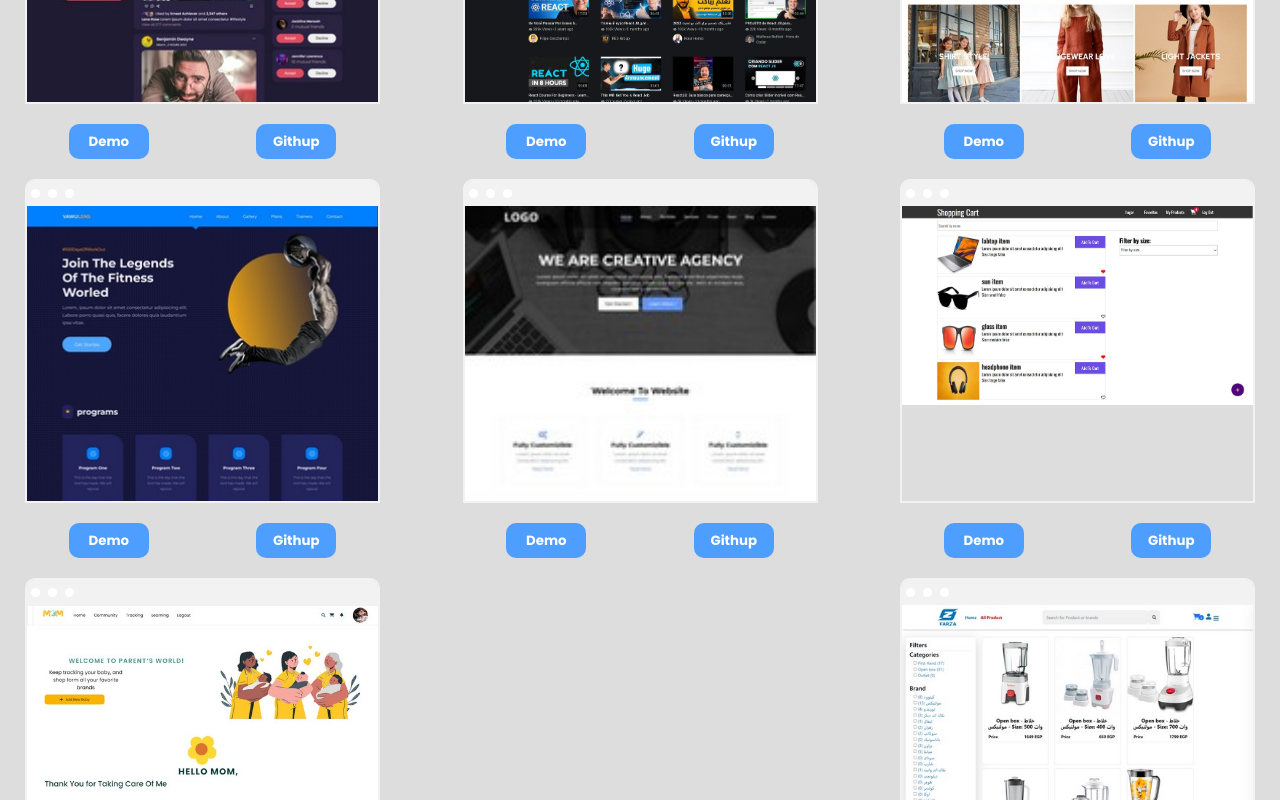
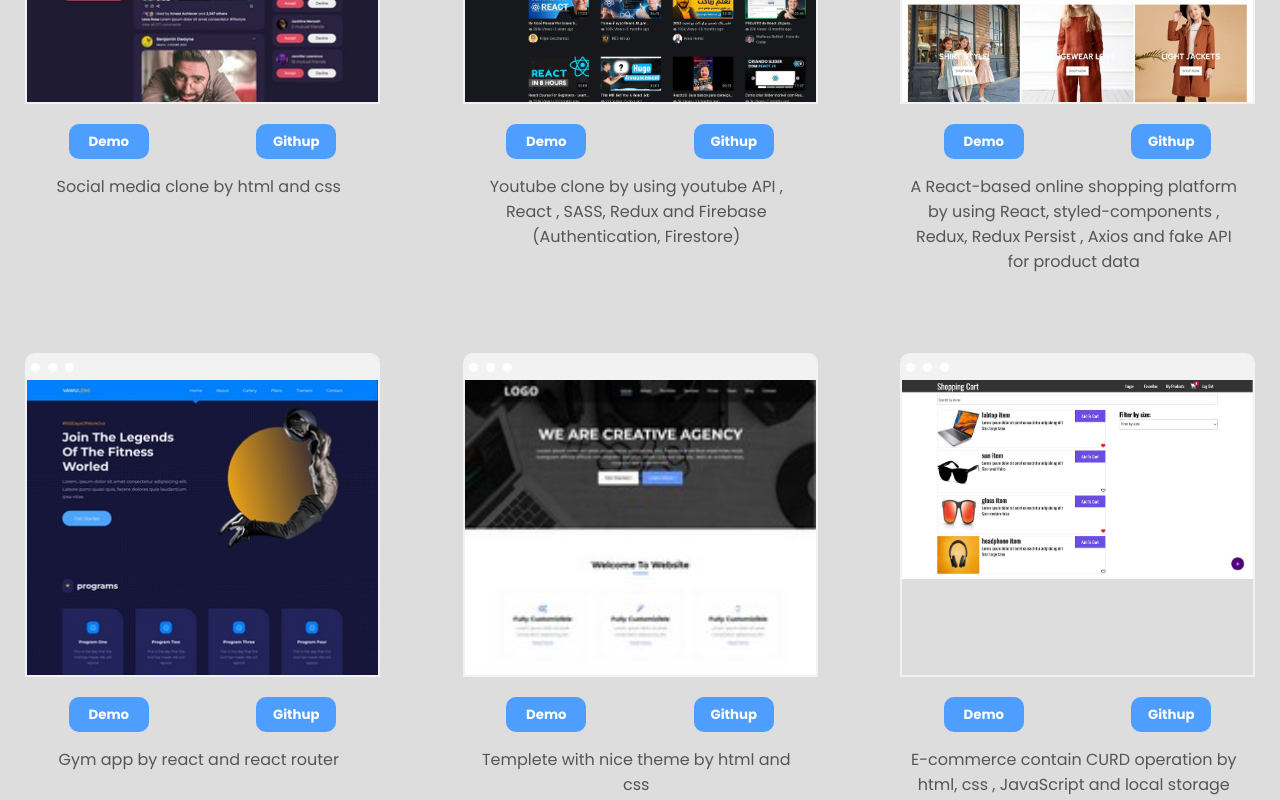
Before and after one commit to hagerElroby/hagerElroby-portfolio, a React (Create React App) app: page / in a window 1280 px wide. Shown: the part 2000-2800 px from the top of the page. Built offline with nearby package versions, Linux system fonts and the light colour scheme.

Commit message:
add tech to card

```diff
--- a/src/components/product/Product.css
+++ b/src/components/product/Product.css
@@ -2,7 +2,7 @@
   display: flex;
   flex-direction: column;
   width: 30%;
-
+  /* height: 60vh; */
 
 }
 .p{
@@ -50,6 +50,12 @@
   -ms-transform: translateY(-100%);
   -o-transform: translateY(-100%);
 }
+.tech{
+  width: 90%;
+  color: #555;
+  margin: 15px;
+  height: 18vh;
+}
 .btn{
   display: flex;
   justify-content: space-around;
--- a/src/components/product/Product.jsx
+++ b/src/components/product/Product.jsx
@@ -2,7 +2,7 @@ import "./Product.css";
 import githupimg from '../../img/github (1).svg';
 import webimg from '../../img/globe-solid (1).svg'
 
-const Product = ({img,link ,githup}) => {
+const Product = ({img,link ,githup ,tech}) => {
   return (
     <div className="card">
     <div className="p">
@@ -23,6 +23,10 @@ const Product = ({img,link ,githup}) => {
             <button>Githup</button>
         </a>
     </div>
+    <div>
+      <p className="tech">{tech}</p>
+    </div>
+
     </div>
   );
 };
--- a/src/components/productList/ProductList.jsx
+++ b/src/components/productList/ProductList.jsx
@@ -13,7 +13,13 @@ const ProductList = () => {
       </div>
       <div className="pl-list">
         {products.map((item) => (
-          <Product key={item.id} img={item.img} link={item.link} githup={item.githup}/>
+          <Product
+          key={item.id}
+          img={item.img}
+          link={item.link}
+          githup={item.githup}
+          tech={item.tech}
+          />
         ))}
       </div>
     </div>
--- a/src/data.js
+++ b/src/data.js
@@ -5,50 +5,58 @@ export const products = [
         id: 1,
         img: require('./img/2.jpg'),
         link: "https://hagerelroby.github.io/nokoSocial/",
-        githup: "https://github.com/hagerElroby/nokoSocial"
+        githup: "https://github.com/hagerElroby/nokoSocial",
+        tech: "Social media clone by html and css"
       },
       {
         id: 2,
         img: require('./img/1.jpg'),
         link: "https://clone-yout.web.app/",
-        githup: "https://github.com/hagerElroby/Youtube_Clone"
+        githup: "https://github.com/hagerElroby/Youtube_Clone",
+        tech: "Youtube clone by using youtube API , React , SASS, Redux and Firebase (Authentication, Firestore)"
       },
       {
         id: 3,
         img: require('./img/6.jpg'),
         link: "https://ecommerce-5kq2.onrender.com/",
-        githup: "https://github.com/hagerElroby/ecommerce-with-fake-api"
+        githup: "https://github.com/hagerElroby/ecommerce-with-fake-api",
+        tech: "A React-based online shopping platform by using React, styled-components , Redux, Redux Persist , Axios and fake API for product data"
       },
       {
         id: 4,
         img:  require('./img/4.jpg'),
         link: "https://react18-gym-responsive-app.vercel.app/",
-        githup: "https://github.com/hagerElroby/responsive-react18-gym-app"
+        githup: "https://github.com/hagerElroby/responsive-react18-gym-app",
+        tech: "Gym app by react and react router"
 
       },
       {
         id: 5,
         img: require('./img/fd.jpg'),
         link: "https://hagerelroby.github.io/Agency_Template-/",
-        githup: "https://github.com/hagerElroby/Agency_Template-"
+        githup: "https://github.com/hagerElroby/Agency_Template-",
+        tech: "Templete with nice theme by html and css"
 
       },
       {
         id: 6,
         img: require('./img/gg.jpg'),
         link: "https://hagerelroby.github.io/Native_ECommerce_js/",
-        githup: "https://github.com/hagerElroby/Native_ECommerce_js"
+        githup: "https://github.com/hagerElroby/Native_ECommerce_js",
+        tech: "E-commerce contain CURD operation by html, css , JavaScript and local storage"
 
       },
       {
         id: 7,
         img: require('./img/8.jpg'),
         link: "https://mommyverce.vercel.app/",
+        tech: "Mommy web app to help mother , it is mern stack app by using react , typescript , axios to fetch data from server"
       },
       {
         id: 8,
         img: require('./img/9.jpg'),
         link: "https://farza.online/",
+        tech: "Online shopping for FARZA company"
       },
 
     ];
```
